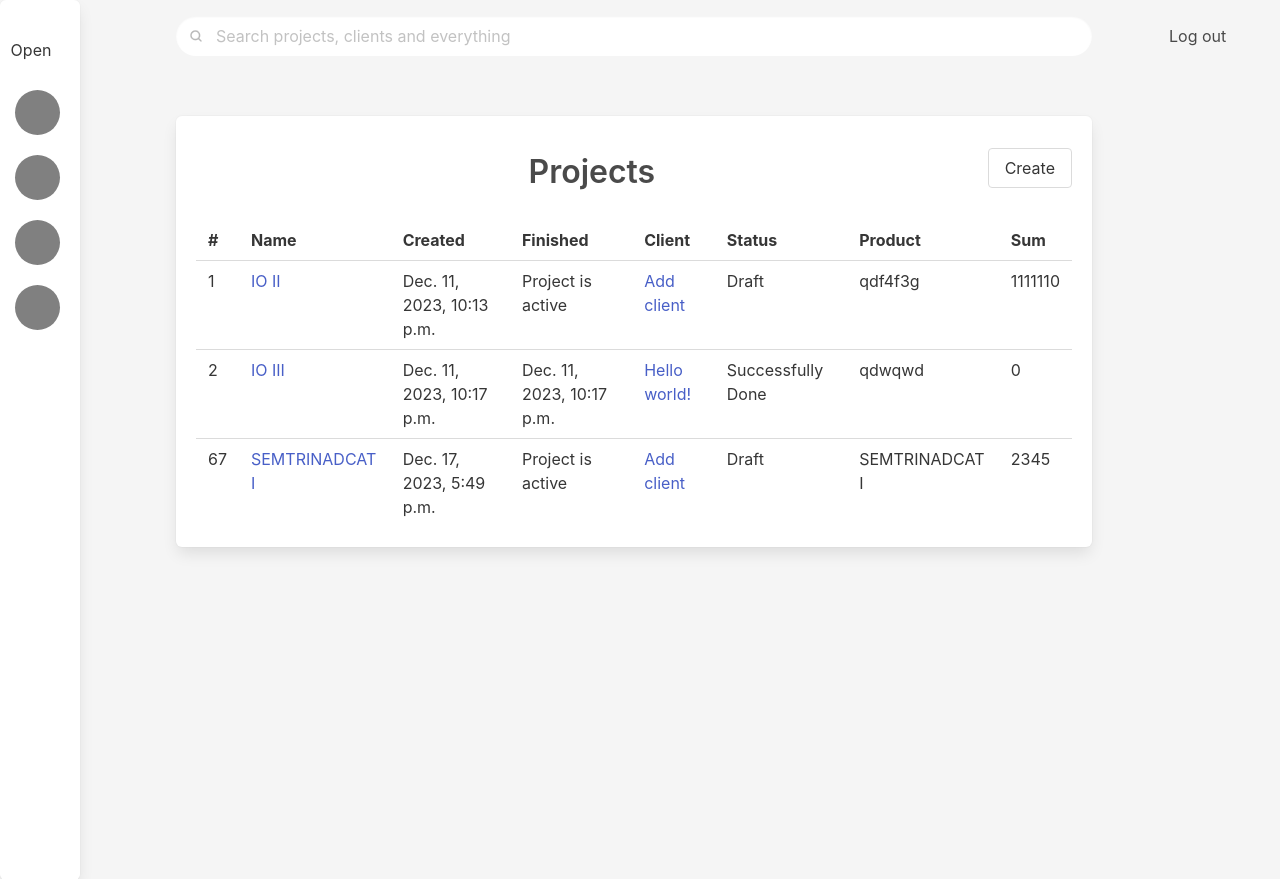
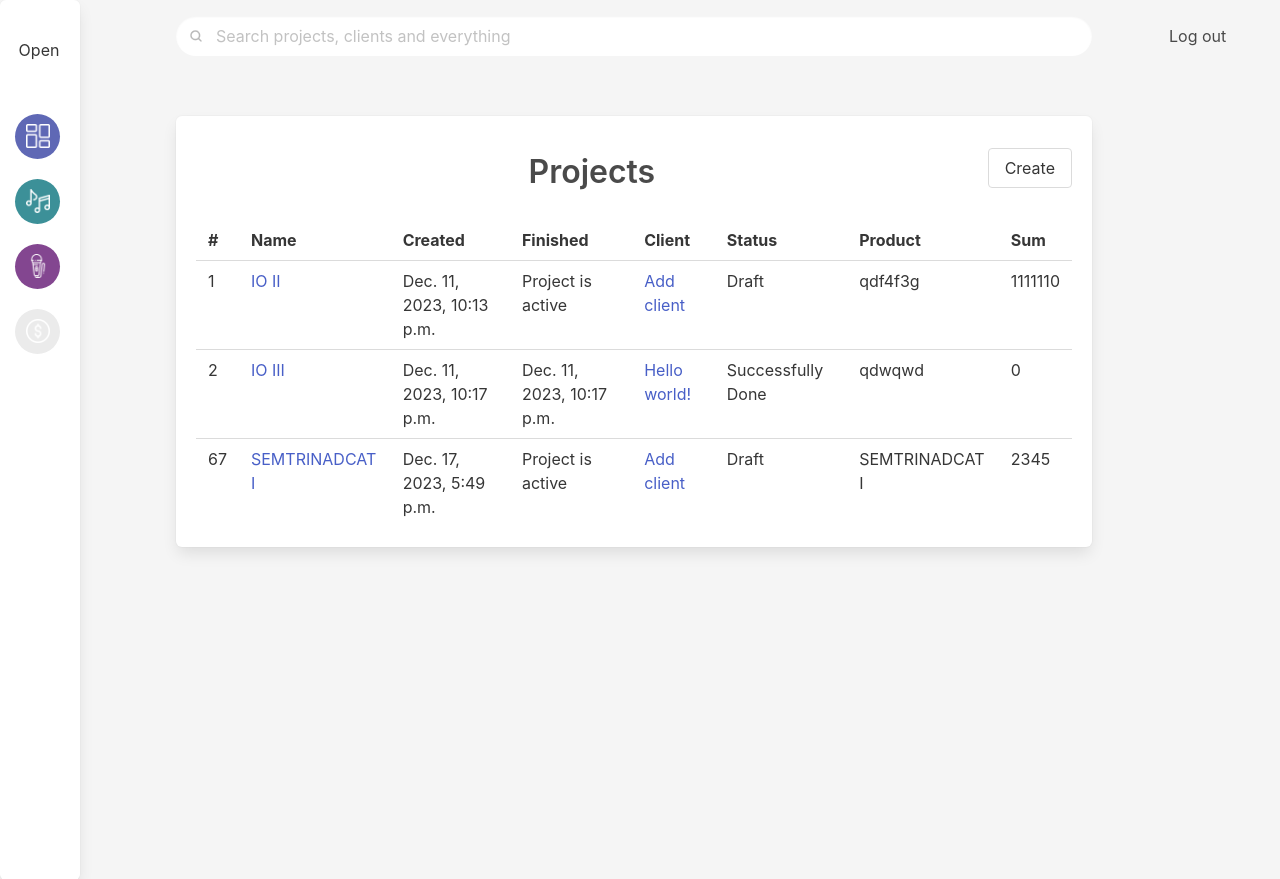
Before and after one commit to rinatsubai/ipm, a Django app: page /projects/ in a window 1280 px wide. Shown: the top 879 px of the page. Run offline with Django 4.2, Linux system fonts and the light colour scheme; data comes from the database, SQL or seed files in the repository.

Commit message:
bit fixed sidebar

```diff
--- a/ipmalpha/views.py
+++ b/ipmalpha/views.py
@@ -49,6 +49,7 @@ class ProjectListView(ListView):
     queryset = Project.objects.all()
     template_name = 'projects_page.html'
     context_object_name = 'projects'
+    filterset_class = ProjectFilter
 
     def get_queryset(self):
         queryset = super().get_queryset()
--- a/static/css/styles.css
+++ b/static/css/styles.css
@@ -34,6 +34,7 @@ html{
     padding-top: 30px;
     padding-right: 30px;
 }
+
   .close-sidebar{
     border: 0px;
     width: 30px;
@@ -56,6 +57,24 @@ html{
     height: 45px;
     border-radius: 100px;
     background-color: grey;
+    text-align: center;
+    line-height: 42pt;
+  }
+
+  .dashboard-icon{
+    background-color: #5F68B5;
+  }
+
+  .projects-icon{
+    background-color: #3C9098;
+  }
+
+  .clients-icon{
+    background-color: #834690;
+  }
+
+  .finance-icon{
+    background-color: #ebebeb;
   }
 
   .sidebar-opened {
--- a/templates/main/sidebar.html
+++ b/templates/main/sidebar.html
@@ -1,24 +1,25 @@
 {% load static %}
 {% comment %} Sidebar big {% endcomment %}
 <div class="box has-background-white sidebar-big is-pulled-left is-hidden">
-    <button class="button container close-sidebar">Close</button>
+    <button class="button container close-sidebar is-pulled-right is-ghost">Close</button>
     <div class="sidebar-content">
-      <ul>
-        <li class="sidebar-item">Dashboard</li>
-        <li class="sidebar-item">Projects</li>
-        <li class="sidebar-item">Clients</li>
-        <li class="sidebar-item">Finances</li>
+      <ul class="pt-5">
+        <li class="sidebar-item"><a class="button is-ghost" href="/">Dashboard</a></li>
+        <li class="sidebar-item"><a class="button is-ghost" href="/projects/">Projects</a></li>
+        <li class="sidebar-item"><a class="button is-ghost" href="/clients">Clients</a></li>
+        <li class="sidebar-item disabled"><a class="button" title="Disabled button" disabled href="/">Finances</a></li>
       </ul>
     </div>
   </div>
 {% comment %} Sidebar small {% endcomment %}
-<div class="box has-background-white sidebar-small is-pulled-left">
-    <button class="button container open-sidebar">Open</button>
-    <ul>
-      <li class="sidebar-icon has-text-centered"></li>
-      <li class="sidebar-icon has-text-centered"></li>
-      <li class="sidebar-icon has-text-centered"></li>
-      <li class="sidebar-icon has-text-centered"></li>
+<div class="box has-background-white sidebar-small is-pulled-left is-ghost">
+    <button class="button open-sidebar pl-5">Open</button>
+    <div class="sidebar-content">
+    <ul class="pt-5">
+      <li class="sidebar-icon  dashboard-icon"><a href="/"><img src="{% static 'assets/img/dashboard-white.png'%}" class="icon"></a></li>
+      <li class="sidebar-icon  projects-icon"><a href="/projects/"><img src="{% static 'assets/img/projects-white.png'%}" class="icon"/></a></li>
+      <li class="sidebar-icon  clients-icon"><a href="/clients/"><img src="{% static 'assets/img/clients-white.png'%}" class="icon"/></a></li>
+      <li class="sidebar-icon  finance-icon"><a disabled><img src="{% static 'assets/img/finance-white.png'%}" class="icon"/></a></li>
     </ul>
   </div>
 </div>
--- a/templates/projects_page.html
+++ b/templates/projects_page.html
@@ -27,10 +27,10 @@
       </tr>
       {% if projects %}
         {% for project in projects %}
-        <tr class="is-size-6">
+        <tr class="is-size-6 truncate-text">
           <td>{{ project.id }}
           </td>
-          <td><a href="{{ project.get_absolute_url }}"> {{ project.project_name }}</a>
+          <td class="truncate-text"><a href="{{ project.get_absolute_url }}"> {{ project.project_name }}</a>
           </td>
           <td>{{ project.project_created }}
           </td>
```
Also changed, not shown: static/assets/img/clients-white.png (added), static/assets/img/clients.png (added), static/assets/img/dashboard-white.png (added), static/assets/img/dashboard.png (added), static/assets/img/finance-white.png (added), static/assets/img/finance.png (added), static/assets/img/projects-white.png (added), static/assets/img/projects.png (added).
